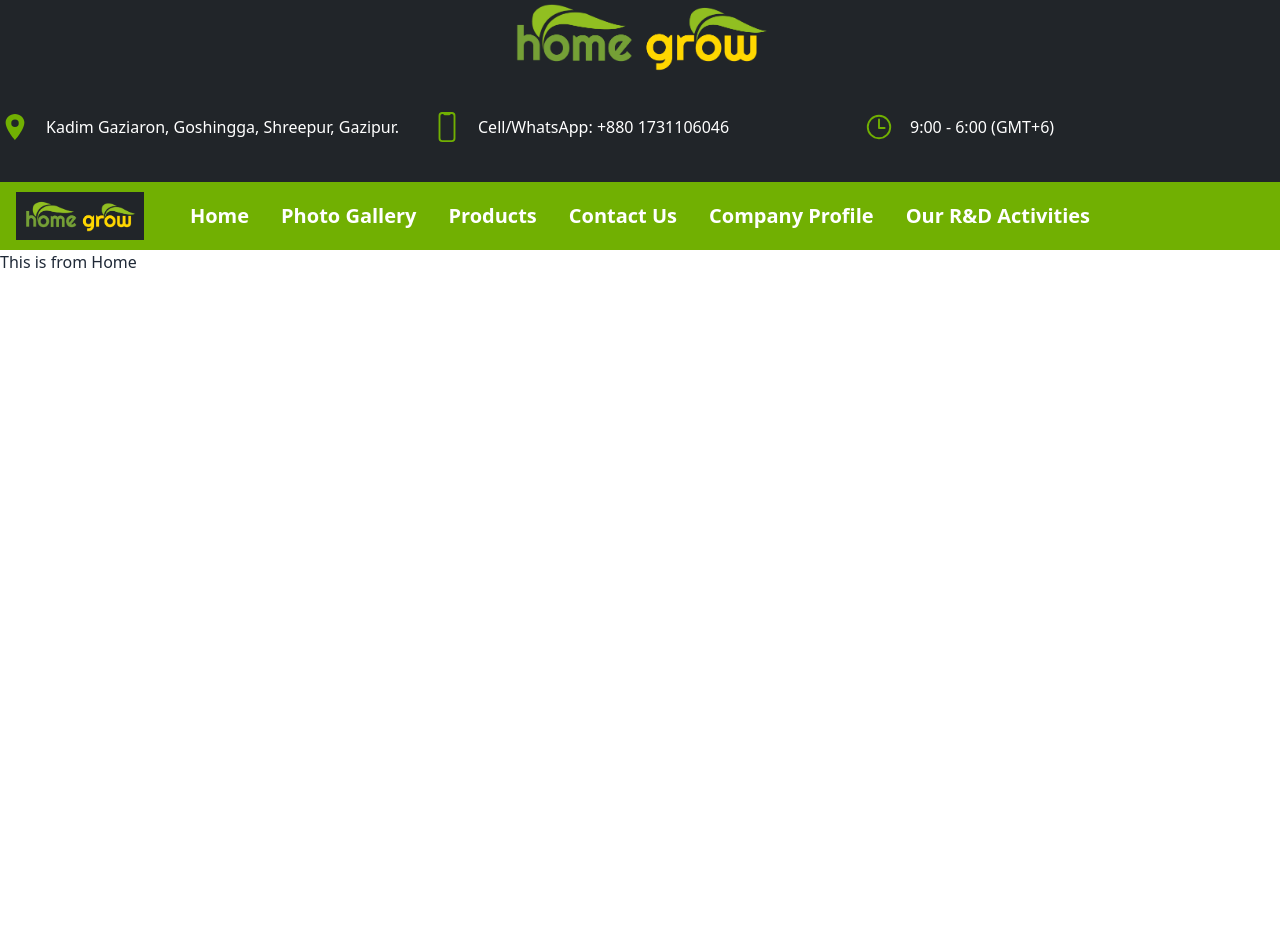
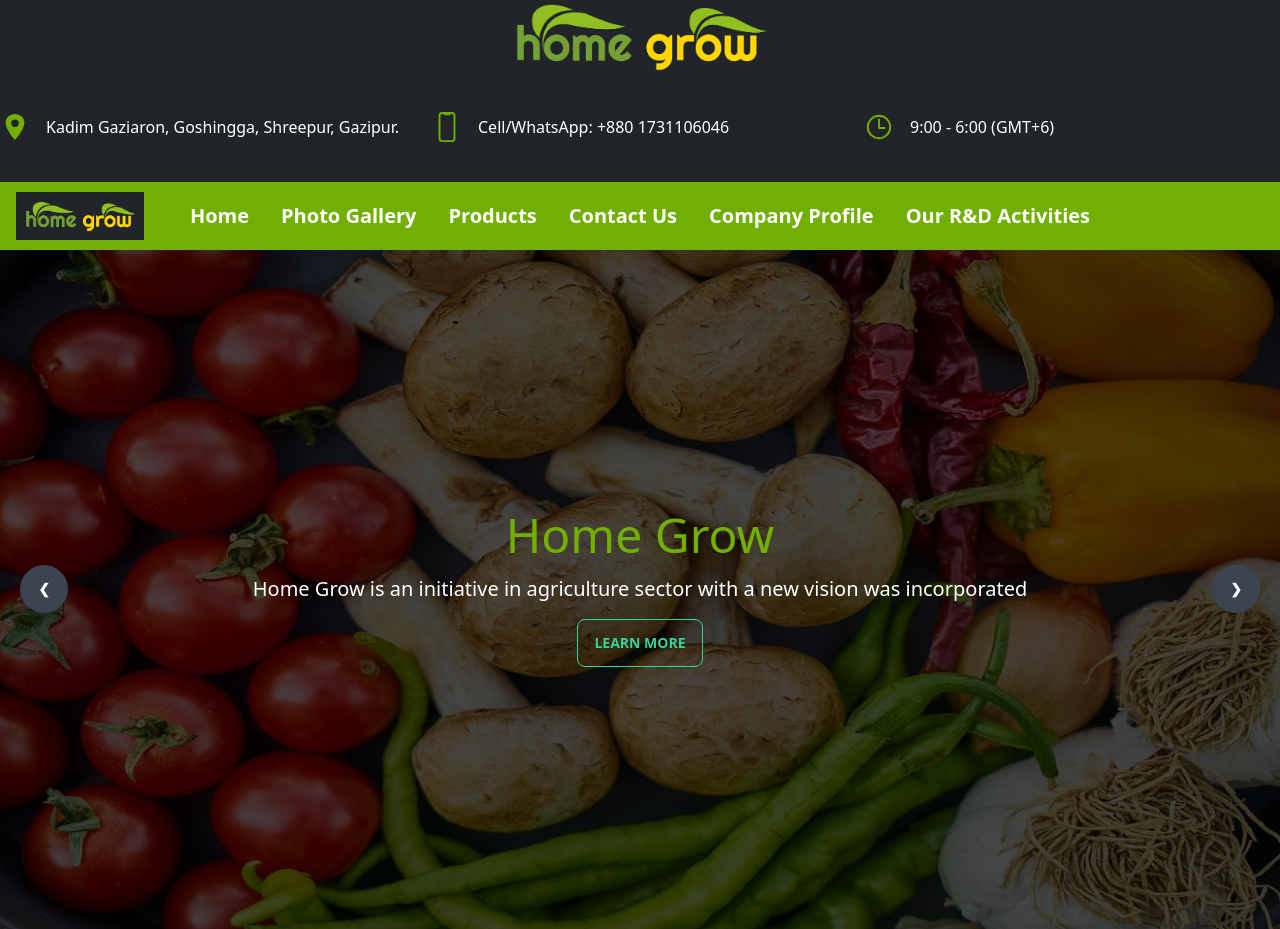
Before and after one commit to NashedShahRoni22/Home-Grow, a React (Create React App) app: page / in a window 1280 px wide. Before the commit the page ends 800 px from the top, so only its background shows below. Built offline with nearby package versions, Linux system fonts and the light colour scheme.

Commit message:
Home Slider Part Done

```diff
--- /dev/null
+++ b/src/components/HomeSlider.js
@@ -0,0 +1,75 @@
+import React from "react";
+import Slider1 from "../img/slider (1).jpg";
+import Slider2 from "../img/slider (2).jpg";
+import Slider3 from "../img/slider (3).jpg";
+
+const HomeSlider = () => {
+  return (
+    <div className="carousel w-full">
+      <div id="slide1" className="carousel-item relative w-full">
+        <img alt="" src={Slider1} className="w-full" />
+        <div className="absolute h-full w-full bg-black opacity-70"></div>
+        <div className="absolute flex flex-col justify-center items-center h-full w-full">
+          <h1 className="text-[#71B002] text-5xl">Home Grow</h1>
+          <p className="text-white text-xl my-4">
+            Home Grow is an initiative in agriculture sector with a new vision
+            was incorporated
+          </p>
+          <button className="btn btn-outline btn-success">
+            Learn More
+          </button>
+        </div>
+        <div className="absolute flex justify-between transform -translate-y-1/2 left-5 right-5 top-1/2">
+          <a href="#slide3" className="btn btn-circle">
+            ❮
+          </a>
+          <a href="#slide2" className="btn btn-circle">
+            ❯
+          </a>
+        </div>
+      </div>
+      <div id="slide2" className="carousel-item relative w-full">
+        <img alt="" src={Slider2} className="w-full" />
+        <div className="absolute h-full w-full bg-black opacity-70"></div>
+        <div className="absolute flex flex-col justify-center items-center h-full w-full">
+          <h1 className="text-[#71B002] text-5xl">Breeding</h1>
+          <p className="text-white text-xl my-4">
+            Breeding for high yielding varieties to adapt with climatic change.
+          </p>
+          <button className="btn btn-outline btn-success">
+            Learn More
+          </button>
+        </div>
+        <div className="absolute flex justify-between transform -translate-y-1/2 left-5 right-5 top-1/2">
+          <a href="#slide1" className="btn btn-circle">
+            ❮
+          </a>
+          <a href="#slide3" className="btn btn-circle">
+            ❯
+          </a>
+        </div>
+      </div>
+      <div id="slide3" className="carousel-item relative w-full">
+        <img alt="" src={Slider3} className="w-full" />
+        <div className="absolute h-full w-full bg-black opacity-70"></div>
+        <div className="absolute flex flex-col justify-center items-center h-full w-full">
+          <h1 className="text-[#71B002] text-5xl">Export</h1>
+          <p className="text-white text-xl my-4">We export seed to Hongkong, Pakistan, Malaysia, S. Korea, China etc.</p>
+          <button className="btn btn-outline btn-success">
+            Learn More
+          </button>
+        </div>
+        <div className="absolute flex justify-between transform -translate-y-1/2 left-5 right-5 top-1/2">
+          <a href="#slide2" className="btn btn-circle">
+            ❮
+          </a>
+          <a href="#slide1" className="btn btn-circle">
+            ❯
+          </a>
+        </div>
+      </div>
+    </div>
+  );
+};
+
+export default HomeSlider;
--- a/src/pages/Home.js
+++ b/src/pages/Home.js
@@ -1,9 +1,10 @@
 import React from 'react';
+import HomeSlider from '../components/HomeSlider';
 
 const Home = () => {
     return (
         <div>
-            This is from Home
+            <HomeSlider></HomeSlider>
         </div>
     );
 };
```
